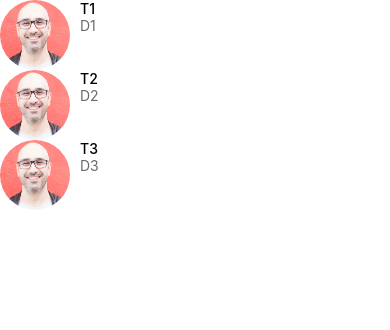
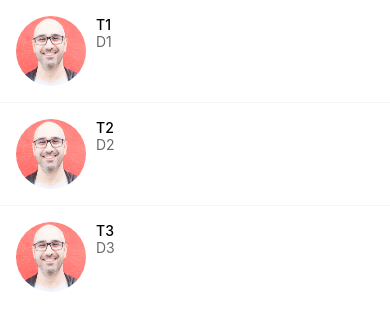
Before and after one commit to benNjogu/DoneWithIt, a React Native app: screen / in a window 390 px wide. Shown: the top 330 px of the page. Built offline with nearby package versions, Linux system fonts and the light colour scheme.

Commit message:
Separators

```diff
--- a/app/components/ListItem.js
+++ b/app/components/ListItem.js
@@ -18,6 +18,7 @@ function ListItem({ image, title, subTitle }) {
 const styles = StyleSheet.create({
   container: {
     flexDirection: "row",
+    padding: 16,
   },
   image: {
     width: 70,
--- /dev/null
+++ b/app/components/ListItemSeparator.js
@@ -0,0 +1,17 @@
+import React from "react";
+import { View, StyleSheet } from "react-native";
+import colors from "../../config/colors";
+
+function ListItemSeparator(props) {
+  return <View style={styles.separator} />;
+}
+
+const styles = StyleSheet.create({
+  separator: {
+    width: "100%",
+    height: 1,
+    backgroundColor: colors.light,
+  },
+});
+
+export default ListItemSeparator;
--- a/app/screens/MessagesScreen.js
+++ b/app/screens/MessagesScreen.js
@@ -1,7 +1,9 @@
 import React from "react";
-import { FlatList, StyleSheet } from "react-native";
+import { FlatList, StyleSheet, View } from "react-native";
+import colors from "../../config/colors";
 
 import ListItem from "../components/ListItem";
+import ListItemSeparator from "../components/ListItemSeparator";
 import Screen from "./../components/Screen";
 
 const messages = [
@@ -38,6 +40,7 @@ function MessagesScreen(props) {
             image={item.image}
           />
         )}
+        ItemSeparatorComponent={<ListItemSeparator />}
       />
     </Screen>
   );
--- a/config/colors.js
+++ b/config/colors.js
@@ -4,4 +4,5 @@ export default {
   black: "#000",
   white: "#fff",
   medium: "#6e6969",
+  light: "#f8f4f4",
 };
```
